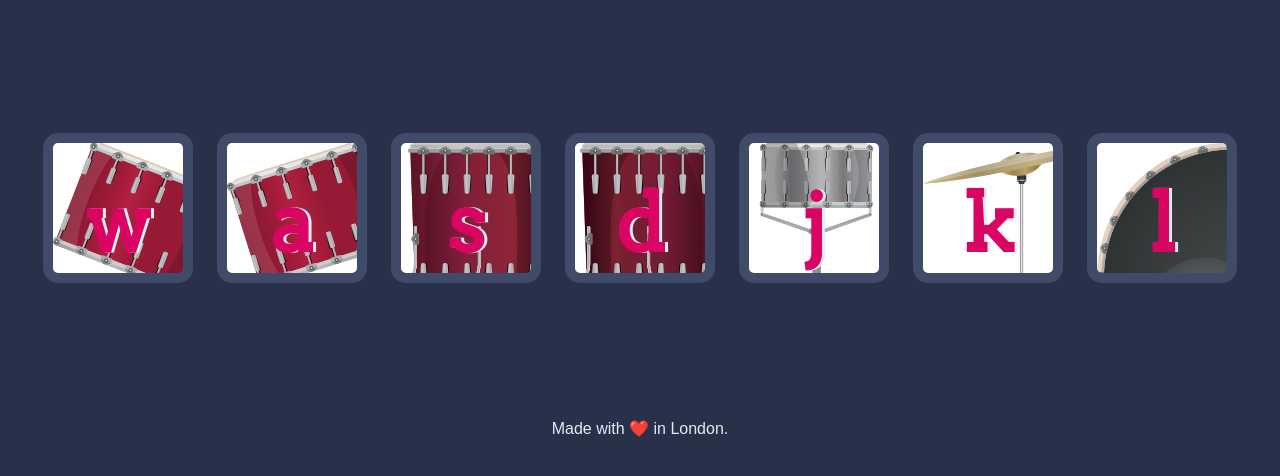
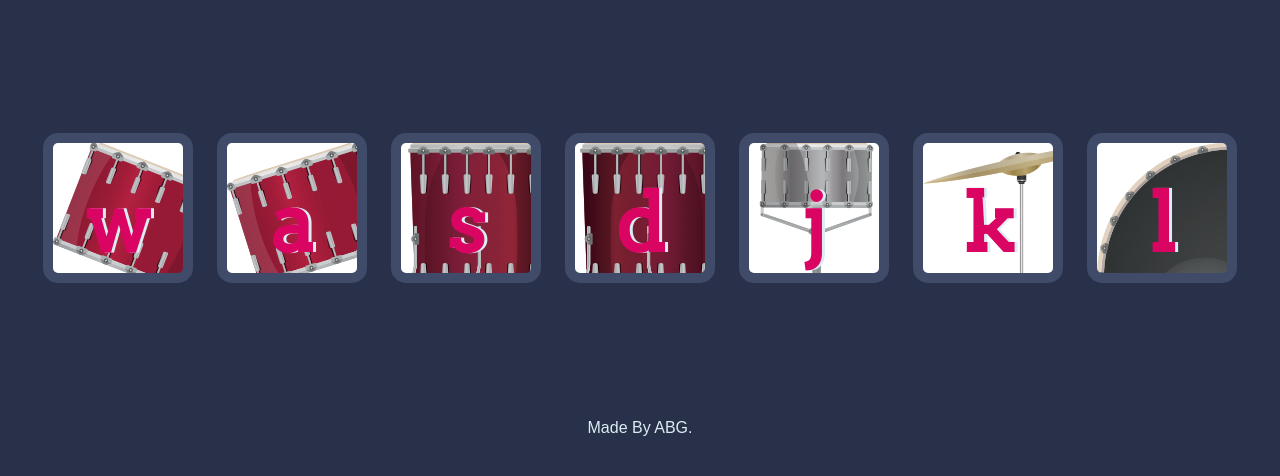
Before and after one commit to argang05/Drum-Kit, a plain HTML site: page index.html in a window 1280 px wide. Shown: the part 156-632 px from the top of the page. Drawn offline with Linux system fonts and the light colour scheme.

Commit message:
Update index.html

```diff
--- a/index.html
+++ b/index.html
@@ -23,7 +23,7 @@
 
 
   <footer>
-    Made with ❤️ in London.
+    Made By ABG.
   </footer>
   <script src="index.js" charset="utf-8"></script>
 </body>
```
